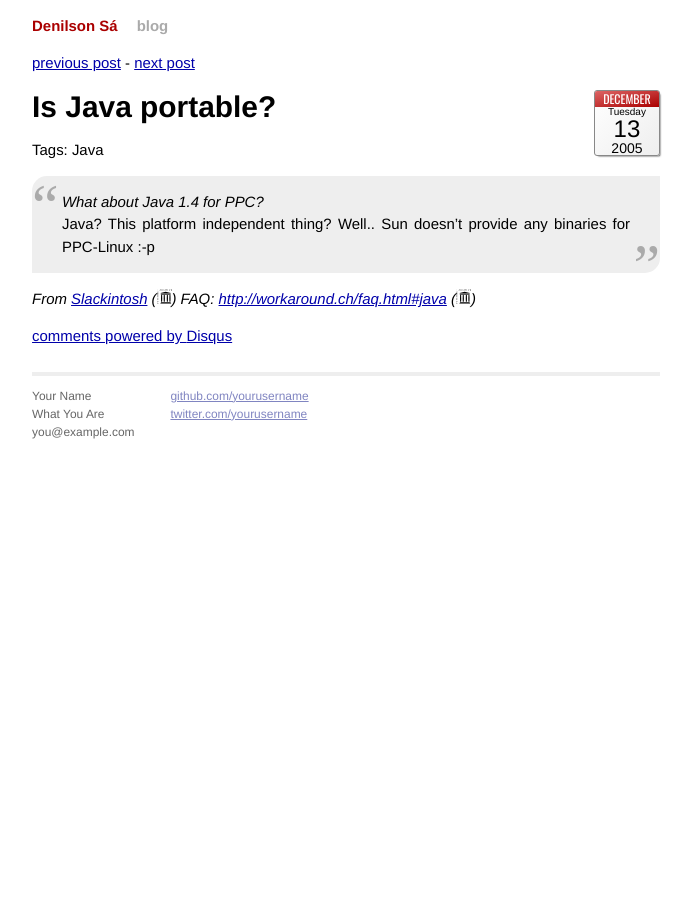
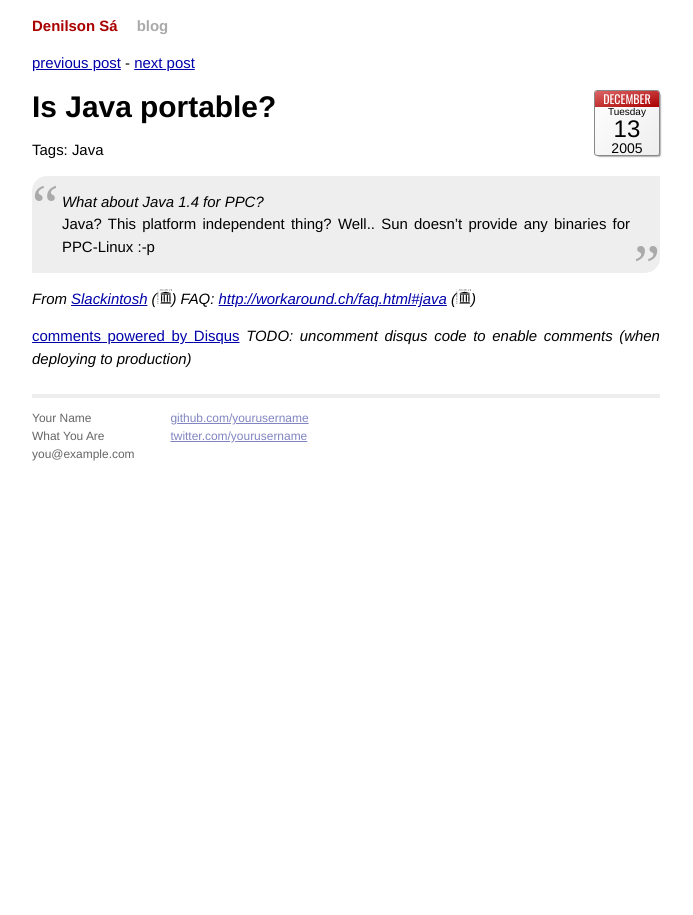
Before and after one commit to denilsonsa/denilsonsa.github.io, a Jekyll site: the page built from _posts/2005-12-13-is-java-portable.markdown, in a window 1280 px wide. Shown: the whole page, without its empty margins (294-987 px from the left). Built offline with Jekyll 4.4.1, drawn with Linux system fonts in a browser that asks for light colours; Markdown is read by kramdown in place of the engine named in the settings; comment, search, counter and statistics services are not loaded.

Commit message:
Disabling Disqus while running jekyll locally

```diff
--- a/_layouts/post.html
+++ b/_layouts/post.html
@@ -38,12 +38,15 @@
 	var disqus_title = {{ page.title | jsonify }};
 	//var disqus_url = '';
 
+{% comment %}
+// TODO: remove the Liquid comment tag to enable Disqus.
 	/* * * DON'T EDIT BELOW THIS LINE * * */
 	(function() {
 		var dsq = document.createElement('script'); dsq.type = 'text/javascript'; dsq.async = true;
 		dsq.src = '//' + disqus_shortname + '.disqus.com/embed.js';
 		(document.getElementsByTagName('head')[0] || document.getElementsByTagName('body')[0]).appendChild(dsq);
 	})();
+{% endcomment %}
 </script>
 <noscript>Please enable JavaScript to view the <a href="http://disqus.com/?ref_noscript">comments powered by Disqus.</a></noscript>
-<a href="http://disqus.com/" class="dsq-brlink">comments powered by <span class="logo-disqus">Disqus</span></a>
+<a href="http://disqus.com/" class="dsq-brlink">comments powered by <span class="logo-disqus">Disqus</span></a>  <em>TODO: uncomment disqus code to enable comments (when deploying to production)</em>
```
